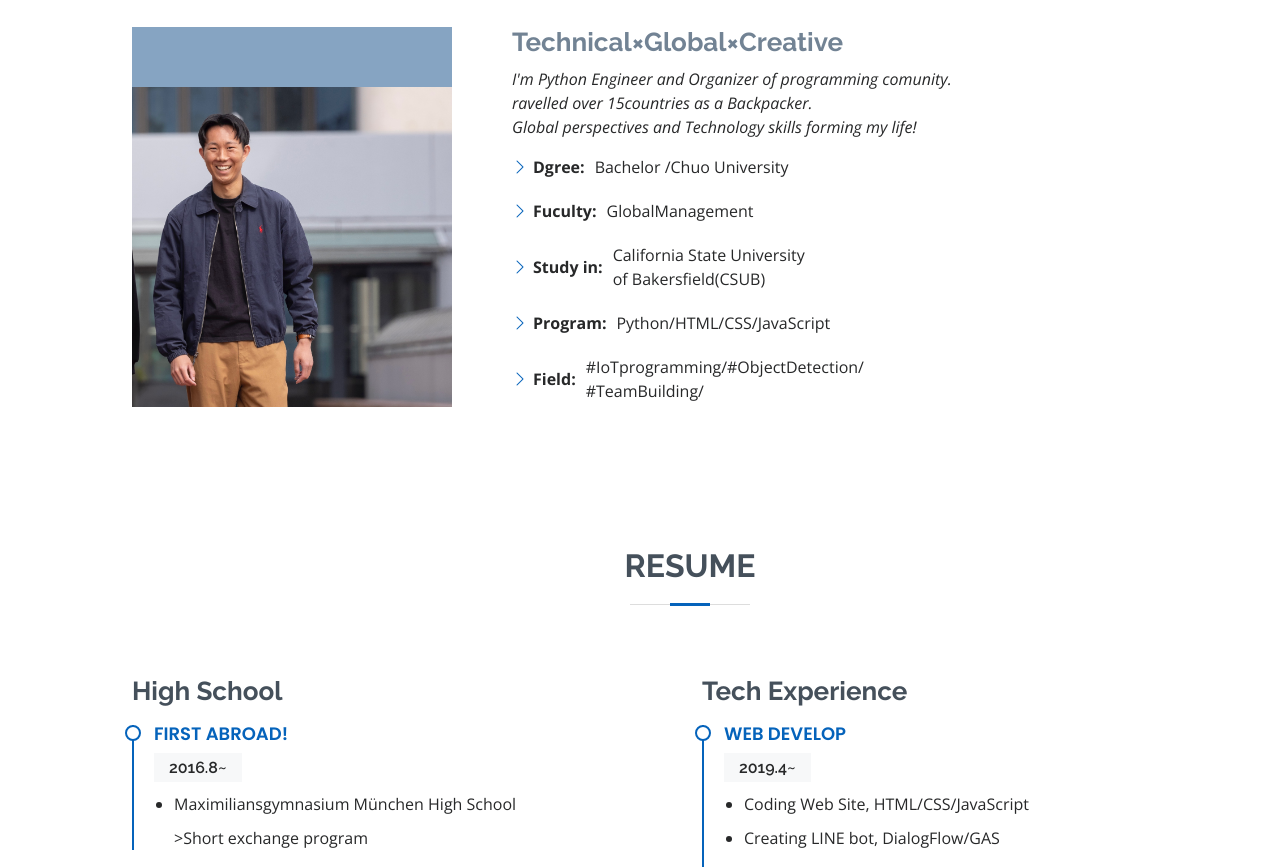
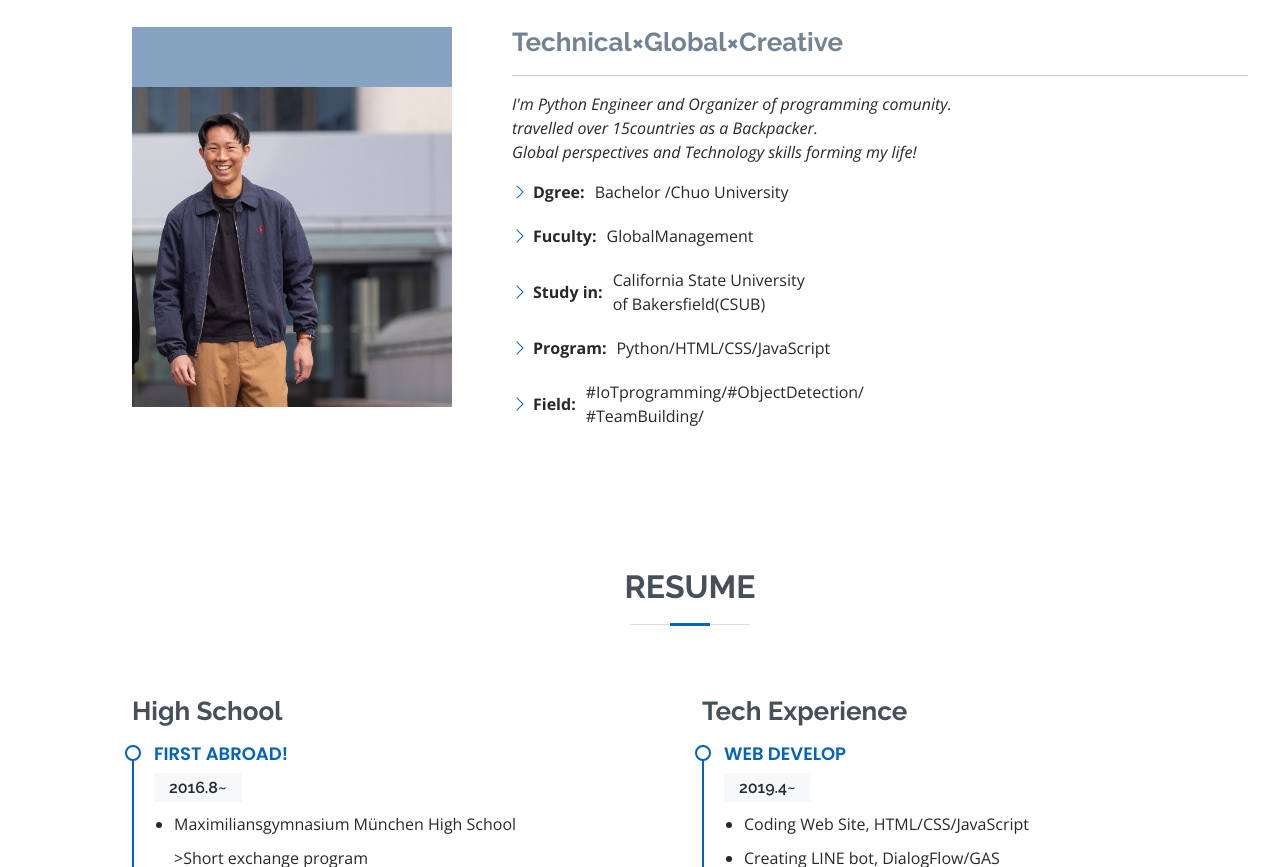
Before and after one commit to haruyama418/HP, a plain HTML site: page index.html in a window 1280 px wide. Shown: the part 989-1856 px from the top of the page. Drawn offline with nearby package versions, Linux system fonts and the light colour scheme.

Commit message:
Update index.html

```diff
--- a/index.html
+++ b/index.html
@@ -106,9 +106,10 @@
           </div>
           <div class="col-lg-8 pt-4 pt-lg-0 content">
             <h3>Technical×Global×Creative</h3>
+            <hr>
             <p class="fst-italic">
             I'm Python Engineer and Organizer of programming comunity.<br>
-            ravelled over 15countries as a Backpacker.<br>
+            travelled over 15countries as a Backpacker.<br>
             Global perspectives and Technology skills forming my life!
 
             </p>
```
